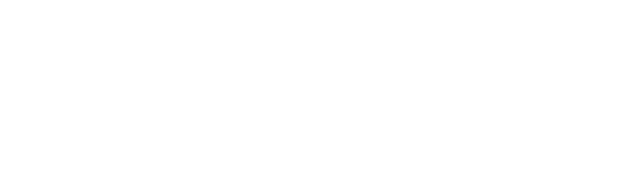
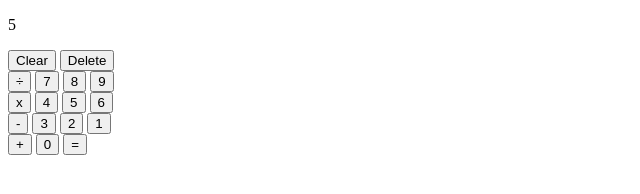
Before and after one commit to bwangsta/calculator, a plain HTML site: page index.html in a window 1280 px wide. Shown: the whole page, without its empty margins (0-640 px from the left). Drawn offline with Linux system fonts and the light colour scheme.

Commit message:
Add basic HTML layout of calculator

```diff
--- a/index.html
+++ b/index.html
@@ -12,7 +12,40 @@
 </head>
 
 <body>
-
+  <main>
+    <div class="calculator">
+      <div class="display">
+        <p>5</p>
+      </div>
+      <div class="row-1">
+        <button>Clear</button>
+        <button>Delete</button>
+      </div>
+      <div class="row-2">
+        <button>÷</button>
+        <button>7</button>
+        <button>8</button>
+        <button>9</button>
+      </div>
+      <div class="row-3">
+        <button>x</button>
+        <button>4</button>
+        <button>5</button>
+        <button>6</button>
+      </div>
+      <div class="row-4">
+        <button>-</button>
+        <button>3</button>
+        <button>2</button>
+        <button>1</button>
+      </div>
+      <div class="row-5">
+        <button>+</button>
+        <button>0</button>
+        <button>=</button>
+      </div>
+    </div>
+  </main>
 </body>
 
 </html>
```
